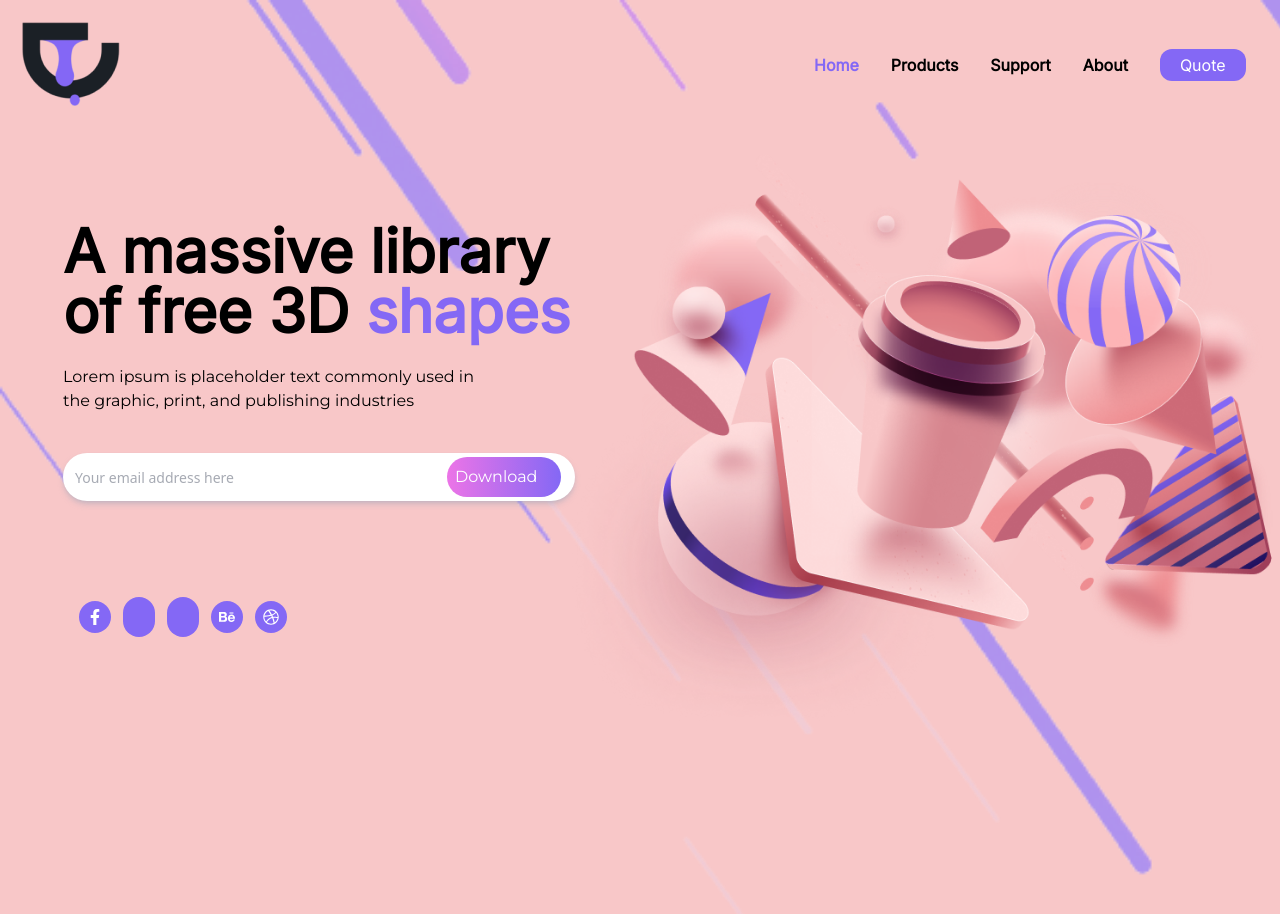
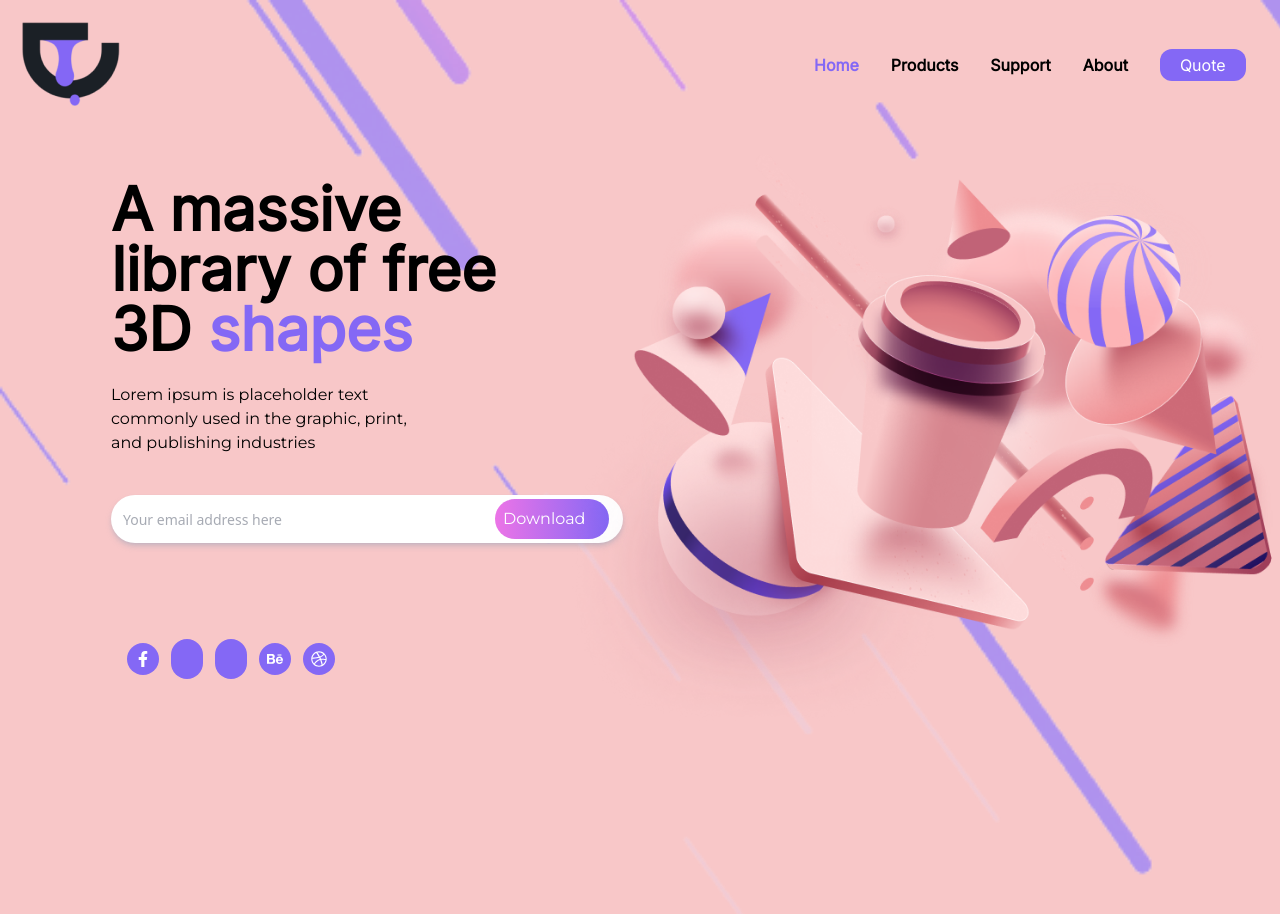
Before and after one commit to K-Josh/3DLandingPage, a React (Vite) app: page /banner in a window 1280 px wide. Shown: the top 914 px of the page. Built offline with nearby package versions, Linux system fonts and the light colour scheme; some icons are missing.

Commit message:
Deployed website

```diff
--- a/src/components/Banner.jsx
+++ b/src/components/Banner.jsx
@@ -16,23 +16,23 @@ const Banner = () => {
           {/*text &  image*/}
        <div className='container flex flex-col lg:flex-row justify-between items-center w-full '>
        <div className='-mx-6 lg:mx-0'>
-         <h2 className=' font-tertiary font-bold text-xl px-12 lg:text-6xl lg:w-[38rem] w-[32rem] mb-6'>A massive library of free 3D  <span className='text-secondary'>shapes</span></h2>
-         <p className='font-primary w-[32rem] mb-10 px-12'>Lorem ipsum is placeholder text commonly used in the
+         <h2 className=' font-tertiary font-bold text-xl px-24 lg:text-6xl lg:w-[38rem] w-[24rem] mb-6'>A massive library of free 3D  <span className='text-secondary'>shapes</span></h2>
+         <p className='font-primary w-[32rem] mb-10 px-24'>Lorem ipsum is placeholder text commonly used in the
             graphic, print, and publishing industries</p>
   {/* input button and socials */}
-     <div className='flex items-center mb-24 px-12'>
+     <div className='flex items-center mb-24 px-24'>
         <input type='email'
-          className='rounded-3xl lg:w-[32rem] w-[14rem] p-3 border-0 placeholder:text-gray-500/60 placeholder:text-sm outline-1 outline-secondary  shadow-md hover:shadow-2xl shadow-slate-400/40'
+          className='rounded-3xl lg:w-[32rem] w-[12rem] p-3 border-0 placeholder:text-gray-500/60 placeholder:text-sm outline-1 outline-secondary  shadow-md hover:shadow-2xl shadow-slate-400/40'
           placeholder='Your email address here'
            />
-           <div className='lg:-mx-[8rem] -mx-8'>
+           <div className='lg:-mx-[8rem] -mx-8 '>
              <button type='submit' className='lg:bg-gradient-to-r lg:from-[#EC74E7] lg:to-[#8468F5] lg:rounded-3xl lg:bg-secondary lg:p-2 p-3 bg-primary rounded-bl-3xl rounded-tr-3xl text-white font-primary flex items-center hover:scale-110'>Download
              <PiTelegramLogoFill className='text-white' />
            </button>
            </div>
        </div>
         {/* socials */}
-        <div className='flex space-x-3 items-center mb-8 px-16'>
+        <div className='flex space-x-3 items-center mb-8 px-28'>
             <div className='bg-secondary p-2 rounded-full'><FaFacebookF className='text-white'/></div>
             <div className='bg-secondary p-2 rounded-full'><PiTwitterLogo className='text-white'/></div>
             <div className='bg-secondary p-2 rounded-full'><PiInstagramLogoLight className='text-white'/></div>
```
